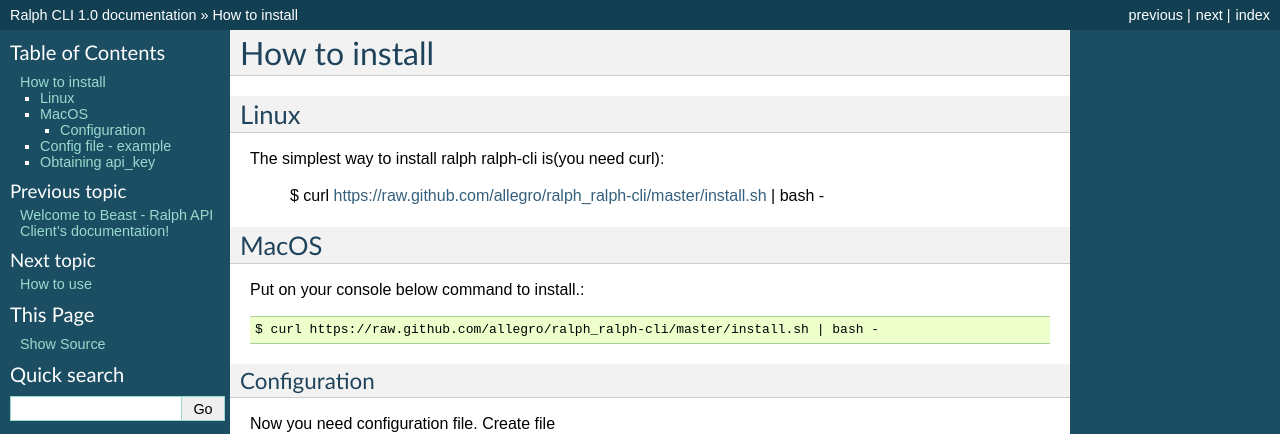
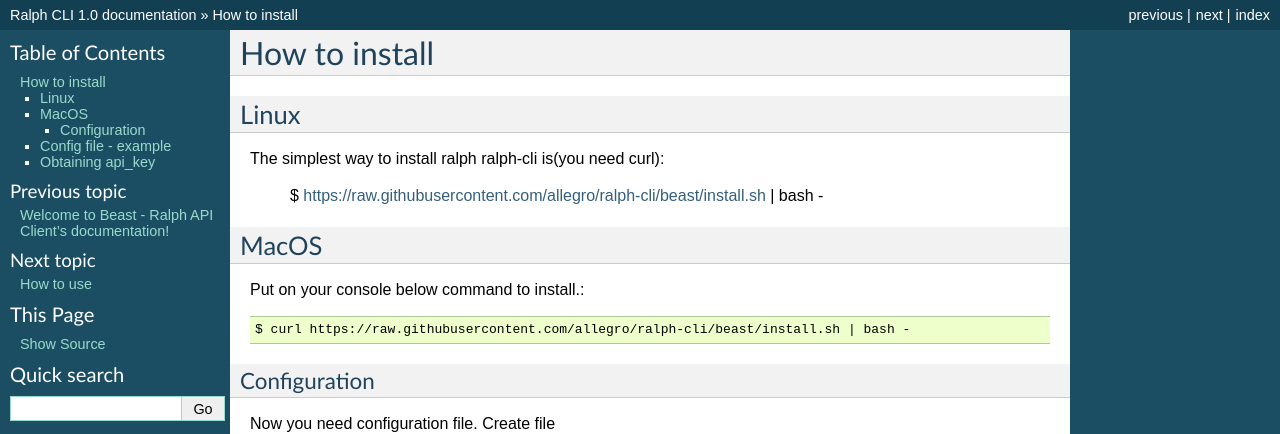
Before and after one commit to allegro/ralph-cli, a Sphinx documentation site: the page built from doc/install.rst, in a window 1280 px wide. Shown: the top 434 px of the page. Built offline with Sphinx 7.4.7, drawn with Linux system fonts in a browser that asks for light colours.

Commit message:
Update install.rst

```diff
--- a/doc/install.rst
+++ b/doc/install.rst
@@ -7,7 +7,7 @@
 
 The simplest way to install ralph ralph-cli is(you need curl):
 
-  $ curl https://raw.github.com/allegro/ralph_ralph-cli/master/install.sh | bash -
+  $ https://raw.githubusercontent.com/allegro/ralph-cli/beast/install.sh | bash -
 
 
 MacOS
@@ -15,7 +15,7 @@
 
 Put on your console below command to install.::
 
-  $ curl https://raw.github.com/allegro/ralph_ralph-cli/master/install.sh | bash -
+  $ curl https://raw.githubusercontent.com/allegro/ralph-cli/beast/install.sh | bash -
 
 
 Configuration
```
